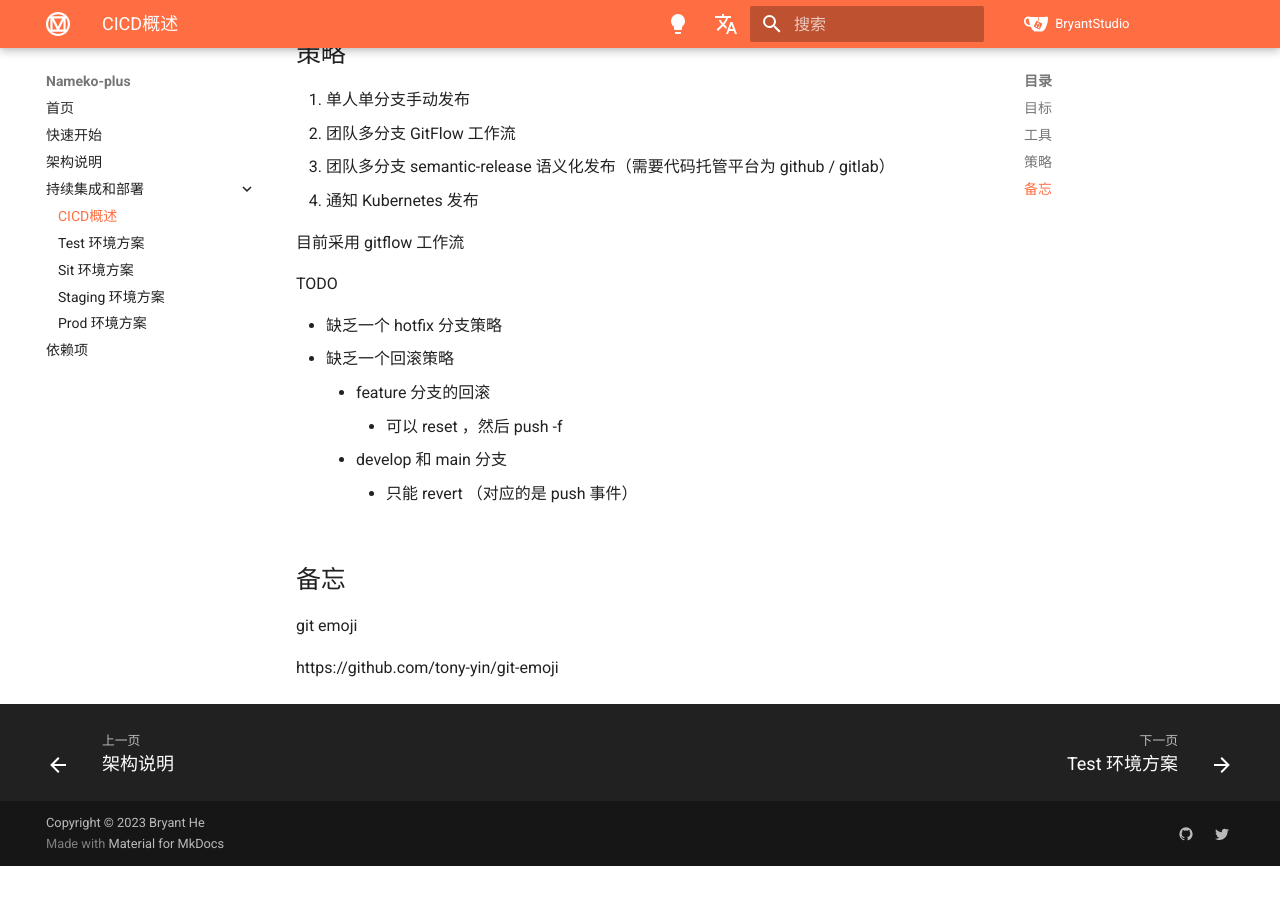
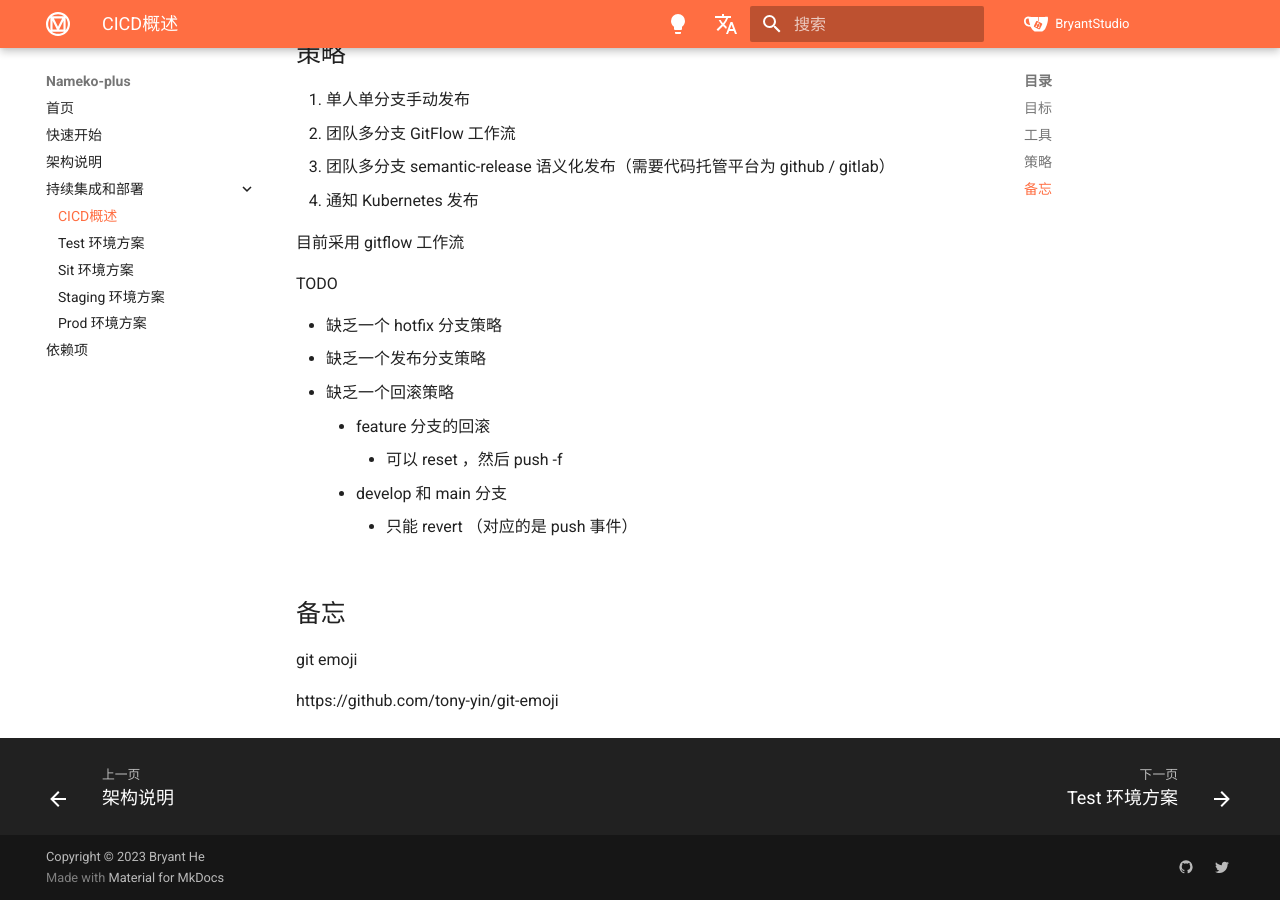
Before and after one commit to Bryanthelol/nameko-plus-doc, an MkDocs documentation site: the page built from docs/CICD概述.md, in a window 1280 px wide and 900 px high, scrolled down 503 px. Built offline with MkDocs 1.6.1 and Material for MkDocs 9.7.7, drawn with Linux system fonts in a browser that asks for light colours; before the commit the page ends 1369 px from its top, so only the background shows below that.

Commit message:
update doc

```diff
--- a/docs/CICD概述.md
+++ b/docs/CICD概述.md
@@ -28,6 +28,7 @@ hide:
 TODO
 
 - 缺乏一个 hotfix 分支策略
+- 缺乏一个发布分支策略
 - 缺乏一个回滚策略
 
     - feature 分支的回滚
```
